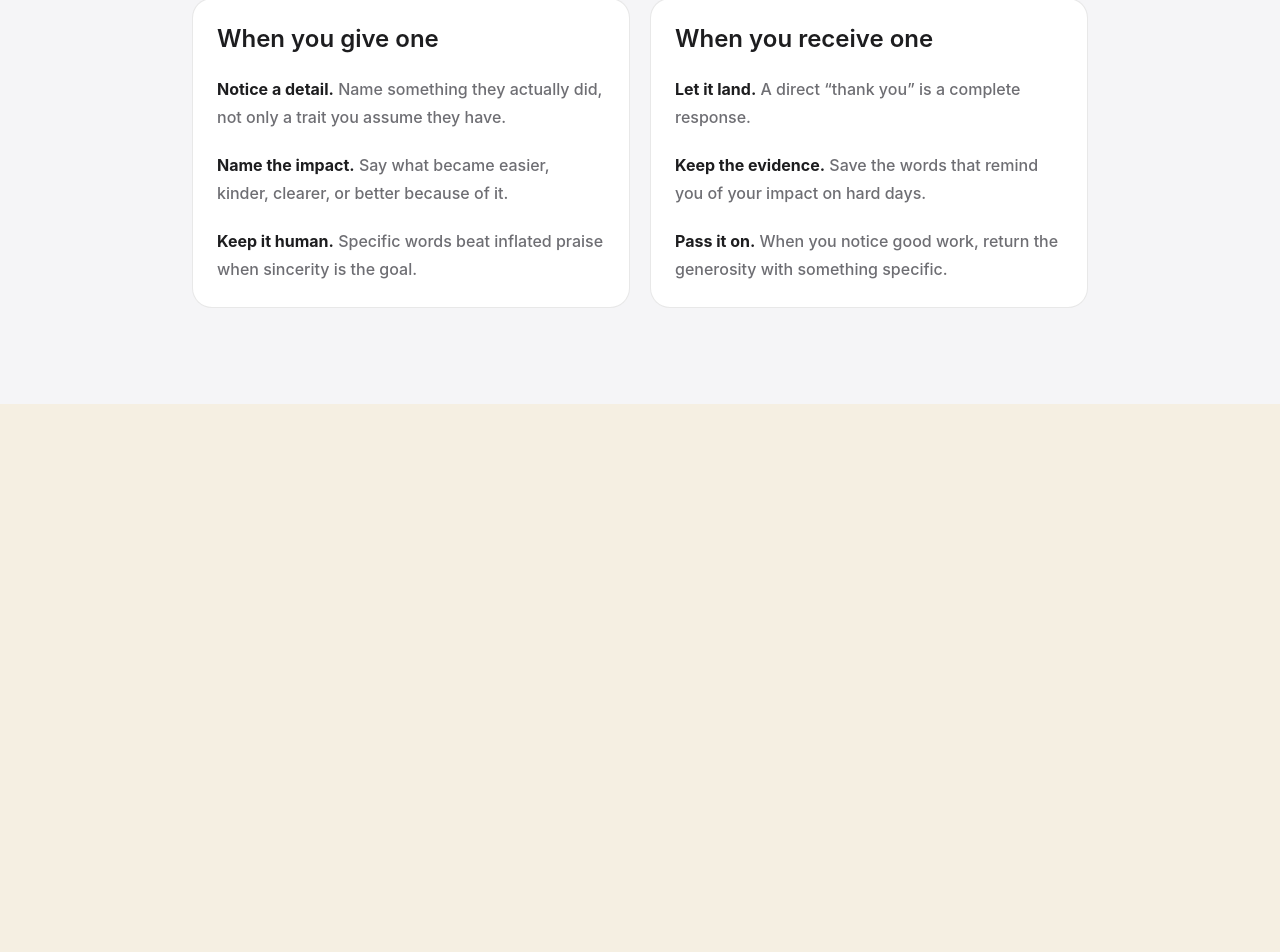
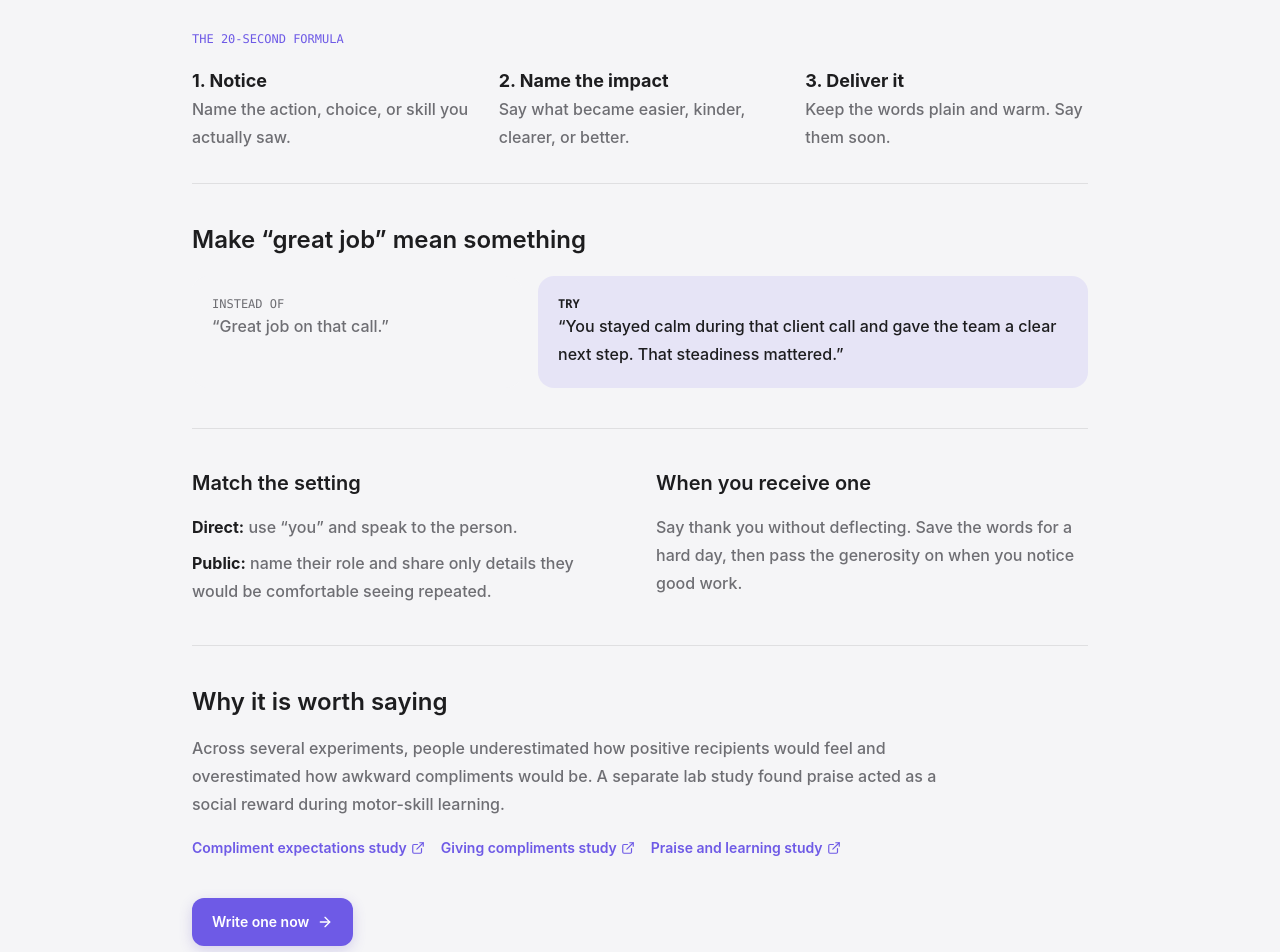
Before and after one commit to nuuxcode/hypeforge, a Next.js app: page /compliment-guide in a window 1280 px wide. Shown: the part 455-1407 px from the top of the page. Before the commit the page ends 859 px from the top, so only its background shows below. Built offline with nearby package versions, Linux system fonts and the light colour scheme; no server answers.

Commit message:
Improve card tools and compliment guide

```diff
--- a/app/compliment-guide/page.tsx
+++ b/app/compliment-guide/page.tsx
@@ -1,6 +1,6 @@
 import type { Metadata } from "next";
 import Link from "next/link";
-import { ArrowRight, HeartHandshake } from "lucide-react";
+import { ArrowRight, ExternalLink, HeartHandshake } from "lucide-react";
 
 export const metadata: Metadata = {
   title: "A practical guide to giving compliments",
@@ -13,11 +13,11 @@ export default function ComplimentGuidePage() {
     "@context": "https://schema.org",
     "@type": "HowTo",
     name: "How to give a meaningful compliment",
-    description: "A practical three-step method for giving specific, sincere praise.",
+    description: "A practical three-step method for giving specific, sincere, timely praise.",
     step: [
       { "@type": "HowToStep", name: "Notice a detail", text: "Name something the person actually did." },
       { "@type": "HowToStep", name: "Name the impact", text: "Explain what became easier, kinder, clearer, or better because of it." },
-      { "@type": "HowToStep", name: "Keep it human", text: "Use specific words that sound like you." },
+      { "@type": "HowToStep", name: "Deliver it", text: "Use plain, warm words while the moment is fresh." },
     ],
   };
 
@@ -40,27 +40,52 @@ export default function ComplimentGuidePage() {
           <p className="v2-mono mt-6 text-xs uppercase text-[var(--purple-soft)]">A practical guide</p>
           <h1 className="v2-display mt-3 max-w-3xl text-4xl font-semibold leading-tight text-[var(--text)] sm:text-5xl">Give praise that lands.</h1>
           <p className="mt-5 max-w-2xl text-lg font-medium leading-8 text-[var(--text-muted)]">
-            The strongest compliment is not the grandest one. It notices a real choice, names the effect, and leaves room for the person to receive it.
+            A sincere compliment usually lands better than the giver expects. Notice a real choice, name its impact, and say it while the moment is fresh.
           </p>
 
-          <div className="mt-12 grid gap-5 md:grid-cols-2">
-            <section className="rounded-[20px] border border-[var(--line)] bg-[var(--panel-raised)] p-6">
-              <h2 className="v2-display text-2xl font-semibold text-[var(--text)]">When you give one</h2>
-              <ol className="mt-5 space-y-5 text-base font-medium leading-7 text-[var(--text-muted)]">
-                <li><strong className="text-[var(--text)]">Notice a detail.</strong> Name something they actually did, not only a trait you assume they have.</li>
-                <li><strong className="text-[var(--text)]">Name the impact.</strong> Say what became easier, kinder, clearer, or better because of it.</li>
-                <li><strong className="text-[var(--text)]">Keep it human.</strong> Specific words beat inflated praise when sincerity is the goal.</li>
-              </ol>
+          <section className="mt-12 border-y border-[var(--line)] py-8">
+            <p className="v2-mono text-xs uppercase text-[var(--purple-soft)]">The 20-second formula</p>
+            <ol className="mt-5 grid gap-6 md:grid-cols-3">
+              <li className="text-base font-medium leading-7 text-[var(--text-muted)]"><strong className="block text-lg text-[var(--text)]">1. Notice</strong> Name the action, choice, or skill you actually saw.</li>
+              <li className="text-base font-medium leading-7 text-[var(--text-muted)]"><strong className="block text-lg text-[var(--text)]">2. Name the impact</strong> Say what became easier, kinder, clearer, or better.</li>
+              <li className="text-base font-medium leading-7 text-[var(--text-muted)]"><strong className="block text-lg text-[var(--text)]">3. Deliver it</strong> Keep the words plain and warm. Say them soon.</li>
+            </ol>
+          </section>
+
+          <section className="py-10">
+            <h2 className="v2-display text-2xl font-semibold text-[var(--text)]">Make “great job” mean something</h2>
+            <div className="mt-5 grid gap-4 md:grid-cols-[0.75fr_1.25fr]">
+              <div className="rounded-[16px] bg-[var(--paper-secondary)] p-5 text-base font-medium leading-7 text-[var(--text-muted)]"><span className="v2-mono block text-xs uppercase">Instead of</span>“Great job on that call.”</div>
+              <div className="rounded-[16px] bg-[var(--accent-soft)] p-5 text-base font-medium leading-7 text-[var(--text)]"><span className="v2-mono block text-xs font-bold uppercase text-[var(--text)]">Try</span>“You stayed calm during that client call and gave the team a clear next step. That steadiness mattered.”</div>
+            </div>
+          </section>
+
+          <div className="grid gap-8 border-t border-[var(--line)] py-10 md:grid-cols-2">
+            <section>
+              <h2 className="v2-display text-xl font-semibold text-[var(--text)]">Match the setting</h2>
+              <p className="mt-4 text-base font-medium leading-7 text-[var(--text-muted)]"><strong className="text-[var(--text)]">Direct:</strong> use “you” and speak to the person.</p>
+              <p className="mt-2 text-base font-medium leading-7 text-[var(--text-muted)]"><strong className="text-[var(--text)]">Public:</strong> name their role and share only details they would be comfortable seeing repeated.</p>
             </section>
-            <section className="rounded-[20px] border border-[var(--line)] bg-[var(--panel-raised)] p-6">
-              <h2 className="v2-display text-2xl font-semibold text-[var(--text)]">When you receive one</h2>
-              <ol className="mt-5 space-y-5 text-base font-medium leading-7 text-[var(--text-muted)]">
-                <li><strong className="text-[var(--text)]">Let it land.</strong> A direct “thank you” is a complete response.</li>
-                <li><strong className="text-[var(--text)]">Keep the evidence.</strong> Save the words that remind you of your impact on hard days.</li>
-                <li><strong className="text-[var(--text)]">Pass it on.</strong> When you notice good work, return the generosity with something specific.</li>
-              </ol>
+            <section>
+              <h2 className="v2-display text-xl font-semibold text-[var(--text)]">When you receive one</h2>
+              <p className="mt-4 text-base font-medium leading-7 text-[var(--text-muted)]">Say thank you without deflecting. Save the words for a hard day, then pass the generosity on when you notice good work.</p>
             </section>
           </div>
+
+          <section className="border-t border-[var(--line)] pt-10">
+            <h2 className="v2-display text-2xl font-semibold text-[var(--text)]">Why it is worth saying</h2>
+            <p className="mt-4 max-w-3xl text-base font-medium leading-7 text-[var(--text-muted)]">Across several experiments, people underestimated how positive recipients would feel and overestimated how awkward compliments would be. A separate lab study found praise acted as a social reward during motor-skill learning.</p>
+            <div className="mt-5 flex flex-wrap gap-4 text-sm font-semibold">
+              <a className="inline-flex items-center gap-1 text-[var(--accent)] hover:underline" href="https://pubmed.ncbi.nlm.nih.gov/34636586/" rel="noreferrer" target="_blank">Compliment expectations study <ExternalLink aria-hidden="true" className="size-3.5" /></a>
+              <a className="inline-flex items-center gap-1 text-[var(--accent)] hover:underline" href="https://pubmed.ncbi.nlm.nih.gov/32856538/" rel="noreferrer" target="_blank">Giving compliments study <ExternalLink aria-hidden="true" className="size-3.5" /></a>
+              <a className="inline-flex items-center gap-1 text-[var(--accent)] hover:underline" href="https://journals.plos.org/plosone/article?id=10.1371%2Fjournal.pone.0048174" rel="noreferrer" target="_blank">Praise and learning study <ExternalLink aria-hidden="true" className="size-3.5" /></a>
+            </div>
+          </section>
+
+          <Link className="v2-primary-button mt-10 inline-flex min-h-12 items-center gap-2 px-5 text-sm font-semibold" href="/">
+            Write one now
+            <ArrowRight aria-hidden="true" className="size-4" />
+          </Link>
         </article>
       </div>
     </main>
--- a/components/compliment-guide-dialog.tsx
+++ b/components/compliment-guide-dialog.tsx
@@ -1,6 +1,6 @@
 "use client";
 
-import { HeartHandshake, X } from "lucide-react";
+import { ArrowRight, ExternalLink, HeartHandshake, X } from "lucide-react";
 import { Tooltip } from "@/components/tooltip";
 import { useDialogFocus } from "@/lib/use-dialog-focus";
 
@@ -8,22 +8,27 @@ export function ComplimentGuideDialog({ open, onClose }: { open: boolean; onClos
   const dialogRef = useDialogFocus<HTMLElement>(open, onClose);
   if (!open) return null;
 
+  const startWriting = () => {
+    onClose();
+    window.setTimeout(() => document.getElementById("v2-subject")?.focus(), 0);
+  };
+
   return (
     <div className="fixed inset-0 z-50 grid place-items-center p-4" role="dialog" aria-label="Compliment guide" aria-modal="true">
       <button aria-label="Close compliment guide" className="absolute inset-0 bg-[#141118]/35 backdrop-blur-[2px]" type="button" onClick={onClose} />
       <section
         aria-labelledby="compliment-guide-title"
-        className="relative w-full max-w-xl rounded-[24px] border border-[var(--line)] bg-[var(--bg)] p-5 shadow-2xl shadow-black/20 sm:p-6"
+        className="relative flex max-h-[calc(100dvh-2rem)] w-full max-w-3xl flex-col overflow-hidden rounded-[24px] border border-[var(--line)] bg-[var(--bg)] shadow-2xl shadow-black/20"
         ref={dialogRef}
         tabIndex={-1}
       >
-        <div className="flex items-start justify-between gap-4">
+        <div className="flex items-start justify-between gap-4 border-b border-[var(--line)] p-5 sm:p-6">
           <div className="flex gap-3">
             <div className="grid size-11 shrink-0 place-items-center rounded-[14px] border border-[var(--line)] bg-[var(--control-bg)] text-[var(--coral)]">
               <HeartHandshake aria-hidden="true" className="size-5" />
             </div>
             <div>
-              <p className="v2-mono text-[0.68rem] uppercase text-[var(--purple-soft)]">A small guide</p>
+              <p className="v2-mono text-[0.68rem] uppercase text-[var(--purple-soft)]">A practical guide</p>
               <h2 className="v2-display mt-1 text-2xl font-semibold text-[var(--text)]" id="compliment-guide-title">Give praise that lands</h2>
             </div>
           </div>
@@ -39,23 +44,66 @@ export function ComplimentGuideDialog({ open, onClose }: { open: boolean; onClos
           </Tooltip>
         </div>
 
-        <div className="mt-6 grid gap-4 sm:grid-cols-2">
-          <section className="rounded-[18px] border border-[var(--line)] bg-[var(--panel-raised)] p-4">
-            <h3 className="v2-display text-lg font-semibold text-[var(--text)]">When you give one</h3>
-            <ol className="mt-3 space-y-3 text-sm font-medium leading-6 text-[var(--text-muted)]">
-              <li><span className="font-bold text-[var(--text)]">1. Notice a detail.</span> Name something they actually did.</li>
-              <li><span className="font-bold text-[var(--text)]">2. Name the impact.</span> Say what changed because of it.</li>
-              <li><span className="font-bold text-[var(--text)]">3. Keep it human.</span> Specific beats grand every time.</li>
+        <div className="overflow-y-auto p-5 sm:p-6">
+          <p className="max-w-2xl text-sm font-medium leading-6 text-[var(--text-muted)]">
+            A sincere compliment usually lands better than the giver expects. Keep it specific, name the difference it made, and say it while the moment is fresh.
+          </p>
+
+          <section className="mt-5 border-y border-[var(--line)] py-5">
+            <p className="v2-mono text-[0.68rem] font-bold uppercase text-[var(--purple-soft)]">The 20-second formula</p>
+            <ol className="mt-3 grid gap-4 sm:grid-cols-3">
+              <li className="text-sm font-medium leading-6 text-[var(--text-muted)]"><strong className="block text-[var(--text)]">1. Notice</strong> Name the real action, choice, or skill.</li>
+              <li className="text-sm font-medium leading-6 text-[var(--text-muted)]"><strong className="block text-[var(--text)]">2. Name the impact</strong> Say what became easier or better.</li>
+              <li className="text-sm font-medium leading-6 text-[var(--text-muted)]"><strong className="block text-[var(--text)]">3. Deliver it</strong> Be plain, warm, and timely.</li>
             </ol>
           </section>
-          <section className="rounded-[18px] border border-[var(--line)] bg-[var(--panel-raised)] p-4">
-            <h3 className="v2-display text-lg font-semibold text-[var(--text)]">When you receive one</h3>
-            <ol className="mt-3 space-y-3 text-sm font-medium leading-6 text-[var(--text-muted)]">
-              <li><span className="font-bold text-[var(--text)]">1. Let it land.</span> A simple “thank you” is enough.</li>
-              <li><span className="font-bold text-[var(--text)]">2. Keep the evidence.</span> Save words that steady you on harder days.</li>
-              <li><span className="font-bold text-[var(--text)]">3. Pass it on.</span> Return praise when you notice good work.</li>
-            </ol>
+
+          <section className="py-5">
+            <h3 className="v2-display text-lg font-semibold text-[var(--text)]">Make “great job” mean something</h3>
+            <div className="mt-3 grid gap-3 sm:grid-cols-[0.75fr_1.25fr]">
+              <div className="rounded-[14px] bg-[var(--paper-secondary)] p-3 text-sm font-medium leading-6 text-[var(--text-muted)]">
+                <span className="v2-mono block text-[0.65rem] uppercase">Instead of</span>
+                “Great job on that call.”
+              </div>
+              <div className="rounded-[14px] bg-[var(--accent-soft)] p-3 text-sm font-medium leading-6 text-[var(--text)]">
+                <span className="v2-mono block text-[0.65rem] font-bold uppercase text-[var(--text)]">Try</span>
+                “You stayed calm during that client call and gave the team a clear next step. That steadiness mattered.”
+              </div>
+            </div>
           </section>
+
+          <div className="grid gap-5 border-t border-[var(--line)] py-5 sm:grid-cols-2">
+            <section>
+              <h3 className="v2-display text-base font-semibold text-[var(--text)]">Match the setting</h3>
+              <p className="mt-2 text-sm font-medium leading-6 text-[var(--text-muted)]"><strong className="text-[var(--text)]">Direct:</strong> use “you” and speak to the person.</p>
+              <p className="mt-1 text-sm font-medium leading-6 text-[var(--text-muted)]"><strong className="text-[var(--text)]">Public:</strong> name their role and share only details they would be comfortable seeing repeated.</p>
+            </section>
+            <section>
+              <h3 className="v2-display text-base font-semibold text-[var(--text)]">When you receive one</h3>
+              <p className="mt-2 text-sm font-medium leading-6 text-[var(--text-muted)]">Say thank you without deflecting. Save the words for a hard day, then pass the generosity on when you notice good work.</p>
+            </section>
+          </div>
+
+          <section className="border-t border-[var(--line)] pt-5">
+            <h3 className="v2-display text-base font-semibold text-[var(--text)]">Why it is worth saying</h3>
+            <p className="mt-2 text-sm font-medium leading-6 text-[var(--text-muted)]">
+              Across several experiments, people underestimated how positive recipients would feel and overestimated how awkward compliments would be. A separate lab study also found praise acted as a social reward during motor-skill learning.
+            </p>
+            <div className="mt-3 flex flex-wrap gap-x-4 gap-y-2 text-xs font-semibold">
+              <a className="inline-flex items-center gap-1 text-[var(--accent)] hover:underline" href="https://pubmed.ncbi.nlm.nih.gov/34636586/" rel="noreferrer" target="_blank">Compliment expectations study <ExternalLink aria-hidden="true" className="size-3" /></a>
+              <a className="inline-flex items-center gap-1 text-[var(--accent)] hover:underline" href="https://pubmed.ncbi.nlm.nih.gov/32856538/" rel="noreferrer" target="_blank">Giving compliments study <ExternalLink aria-hidden="true" className="size-3" /></a>
+              <a className="inline-flex items-center gap-1 text-[var(--accent)] hover:underline" href="https://journals.plos.org/plosone/article?id=10.1371%2Fjournal.pone.0048174" rel="noreferrer" target="_blank">Praise and learning study <ExternalLink aria-hidden="true" className="size-3" /></a>
+            </div>
+          </section>
+
+          <button
+            className="v2-primary-button mt-6 inline-flex min-h-11 w-full items-center justify-center gap-2 px-4 text-sm font-semibold"
+            type="button"
+            onClick={startWriting}
+          >
+            Write one now
+            <ArrowRight aria-hidden="true" className="size-4" />
+          </button>
         </div>
       </section>
     </div>
```
Also changed, not shown: app/page.tsx (+8 -4 lines), components/tooltip.tsx (+30 -3 lines), components/v2-compliment-card.tsx (+109 -88 lines).
